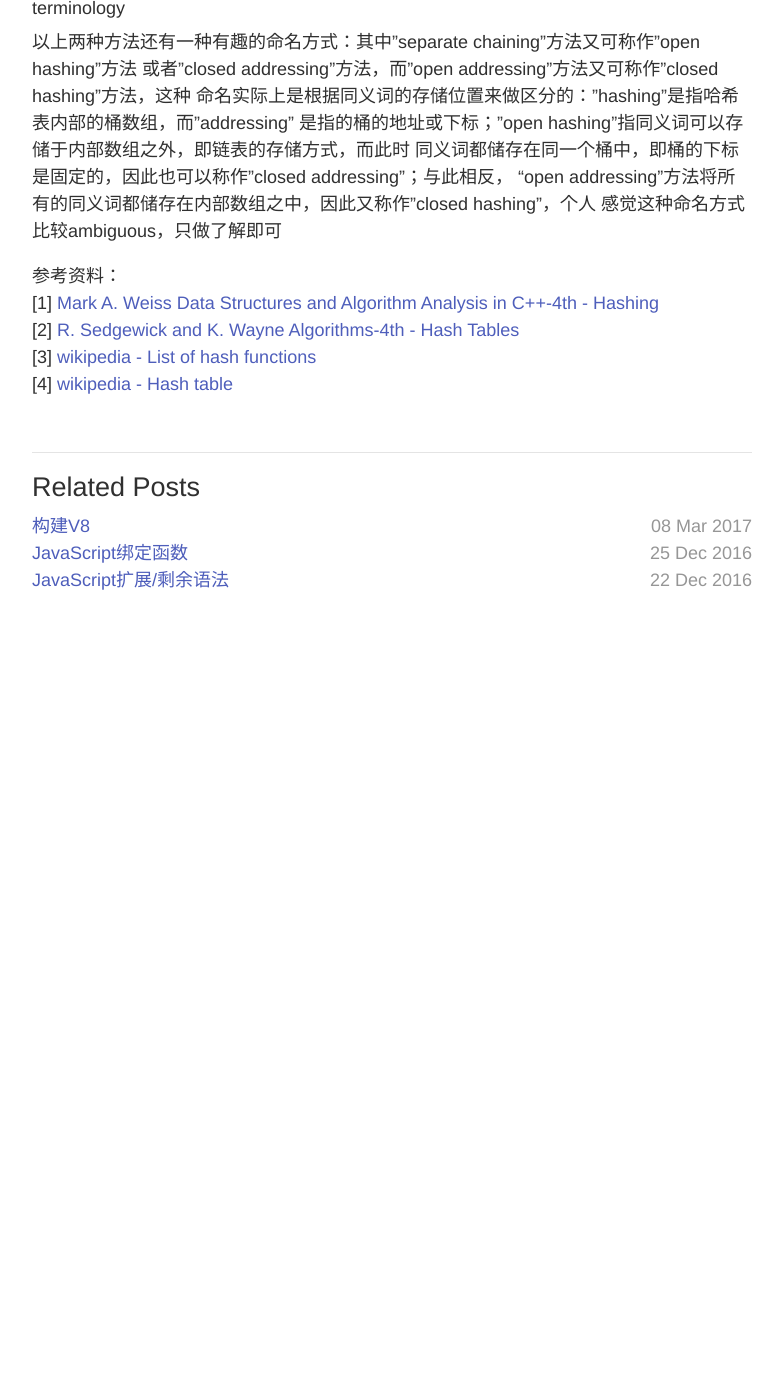
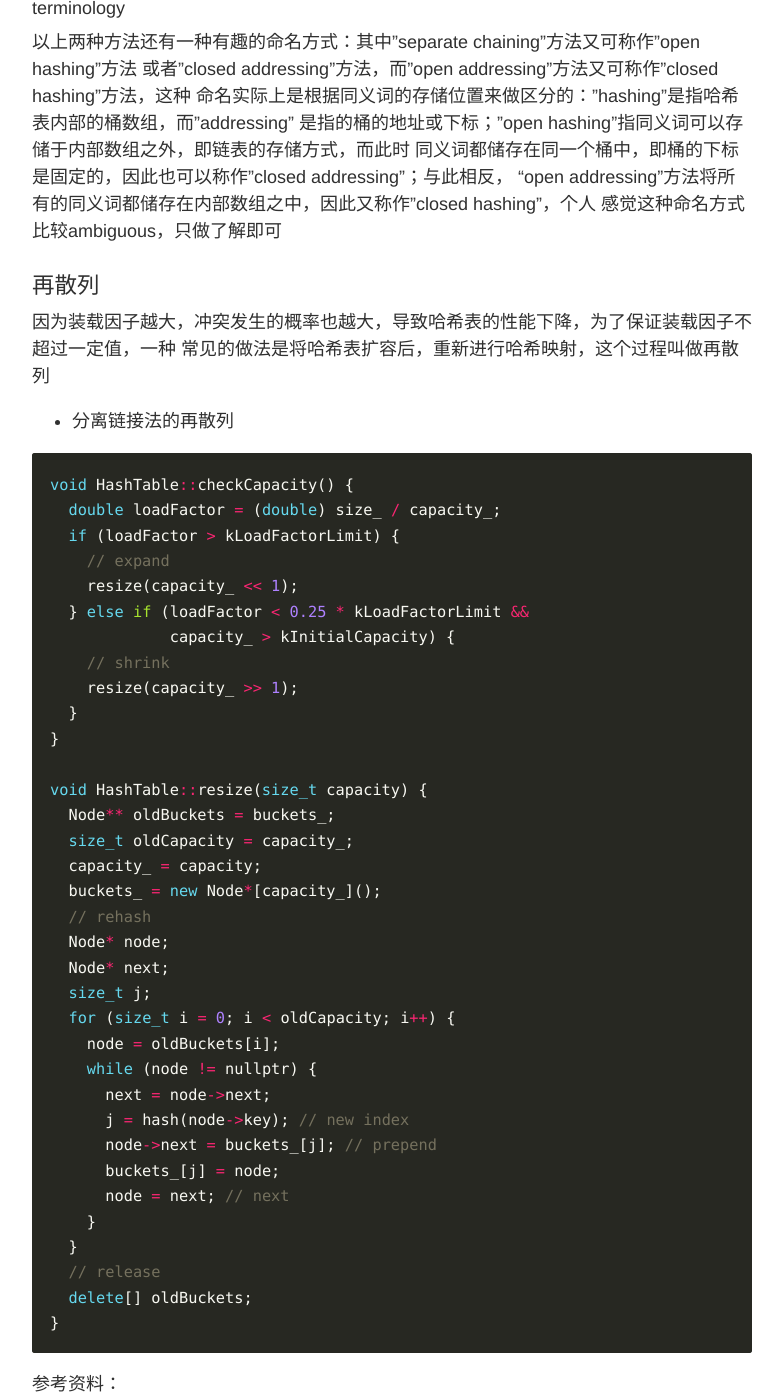
Before and after one commit to skylerlee/codelet, a Jekyll site: the page built from _posts/2016-10-16-hash-table.md, in a window 1280 px wide and 1400 px high, scrolled down 4432 px. Shown: the whole window, without its empty margins (248-1031 px from the left). Built offline with Jekyll 4.4.1, drawn with Linux system fonts in a browser that asks for light colours; comment, search, counter and statistics services are not loaded; before the commit the page ends 5062 px from its top, so only the background shows below that.

Commit message:
Add code

````diff
--- a/_posts/2016-10-16-hash-table.md
+++ b/_posts/2016-10-16-hash-table.md
@@ -184,6 +184,48 @@ Node* HashTable::del(const string& key) {
 "open addressing"方法将所有的同义词都储存在内部数组之中，因此又称作"closed hashing"，个人
 感觉这种命名方式比较ambiguous，只做了解即可
 
+### 再散列
+因为装载因子越大，冲突发生的概率也越大，导致哈希表的性能下降，为了保证装载因子不超过一定值，一种
+常见的做法是将哈希表扩容后，重新进行哈希映射，这个过程叫做再散列
+
+* 分离链接法的再散列
+
+```cpp
+void HashTable::checkCapacity() {
+  double loadFactor = (double) size_ / capacity_;
+  if (loadFactor > kLoadFactorLimit) {
+    // expand
+    resize(capacity_ << 1);
+  } else if (loadFactor < 0.25 * kLoadFactorLimit &&
+             capacity_ > kInitialCapacity) {
+    // shrink
+    resize(capacity_ >> 1);
+  }
+}
+
+void HashTable::resize(size_t capacity) {
+  Node** oldBuckets = buckets_;
+  size_t oldCapacity = capacity_;
+  capacity_ = capacity;
+  buckets_ = new Node*[capacity_]();
+  // rehash
+  Node* node;
+  Node* next;
+  size_t j;
+  for (size_t i = 0; i < oldCapacity; i++) {
+    node = oldBuckets[i];
+    while (node != nullptr) {
+      next = node->next;
+      j = hash(node->key); // new index
+      node->next = buckets_[j]; // prepend
+      buckets_[j] = node;
+      node = next; // next
+    }
+  }
+  // release
+  delete[] oldBuckets;
+}
+```
 参考资料：
 [1] [Mark A. Weiss Data Structures and Algorithm Analysis in C++-4th - Hashing](https://www.pearson.com/us/higher-education/program/Weiss-Data-Structures-and-Algorithm-Analysis-in-C-4th-Edition/PGM148299.html)
 [2] [R. Sedgewick and K. Wayne Algorithms-4th - Hash Tables](https://algs4.cs.princeton.edu/34hash/)
````
